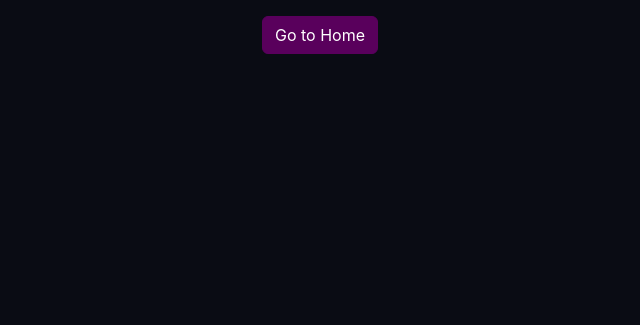
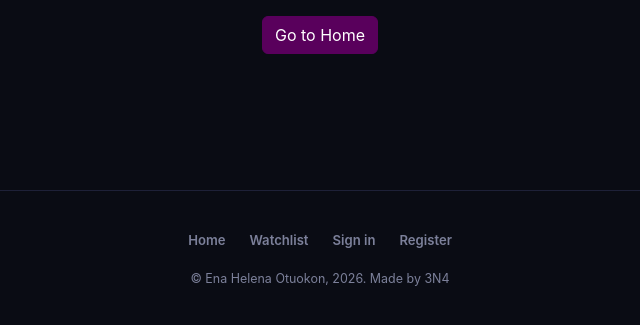
Before and after one commit to helena-byte999/MovieRec, a Flask app: page /watchlist in a window 1280 px wide. Shown: the part 315-640 px from the top of the page, without its empty margins (320-960 px from the left). Run offline with Flask 3, Linux system fonts and the light colour scheme; parts of the project's set-up code (start-up, migrations or seed data) failed here and were passed over.

Commit message:
Add footer with copyright and navigation
Co-Authored-By: Claude Sonnet 4.6 <noreply@anthropic.com>

```diff
--- a/static/css/style.css
+++ b/static/css/style.css
@@ -372,6 +372,29 @@ a { text-decoration: none; }
 }
 .chip-remove:hover { opacity: 1; }
 
+/* ── Footer ─────────────────────────────────────────────────────────── */
+.site-footer {
+  margin-top: 4rem;
+  border-top: 1px solid var(--border);
+  background: var(--bg);
+  padding: 2.5rem 2.5rem 2rem;
+}
+.footer-inner {
+  max-width: 900px; margin: 0 auto; text-align: center;
+}
+.footer-nav {
+  display: flex; flex-wrap: wrap; justify-content: center;
+  gap: .5rem 1.5rem; margin-bottom: 1.25rem;
+}
+.footer-nav a {
+  color: var(--subtext); font-size: .82rem; font-weight: 600;
+  text-decoration: none; transition: color .15s;
+}
+.footer-nav a:hover { color: var(--text); }
+.footer-copy {
+  font-size: .78rem; color: var(--subtext); margin: 0;
+}
+
 /* ═══════════════════════════════════════════════════════════════════════
    RESPONSIVE — mobile-first overrides
    ═══════════════════════════════════════════════════════════════════════ */
--- a/templates/base.html
+++ b/templates/base.html
@@ -115,6 +115,19 @@
   </div>
 </div>
 
+<!-- ── Footer ─────────────────────────────────────────────────────────── -->
+<footer class="site-footer">
+  <div class="footer-inner">
+    <div class="footer-nav">
+      <a href="/">{{ t.home }}</a>
+      <a href="/watchlist">{{ t.watchlist }}</a>
+      <a href="/auth/login">Sign in</a>
+      <a href="/auth/register">Register</a>
+    </div>
+    <p class="footer-copy">© Ena Helena Otuokon, 2026. Made by 3N4</p>
+  </div>
+</footer>
+
 <script src="https://cdn.jsdelivr.net/npm/bootstrap@5.3.2/dist/js/bootstrap.bundle.min.js"></script>
 <script id="t-data" type="application/json">{{ t | tojson }}</script>
 <script>
```
